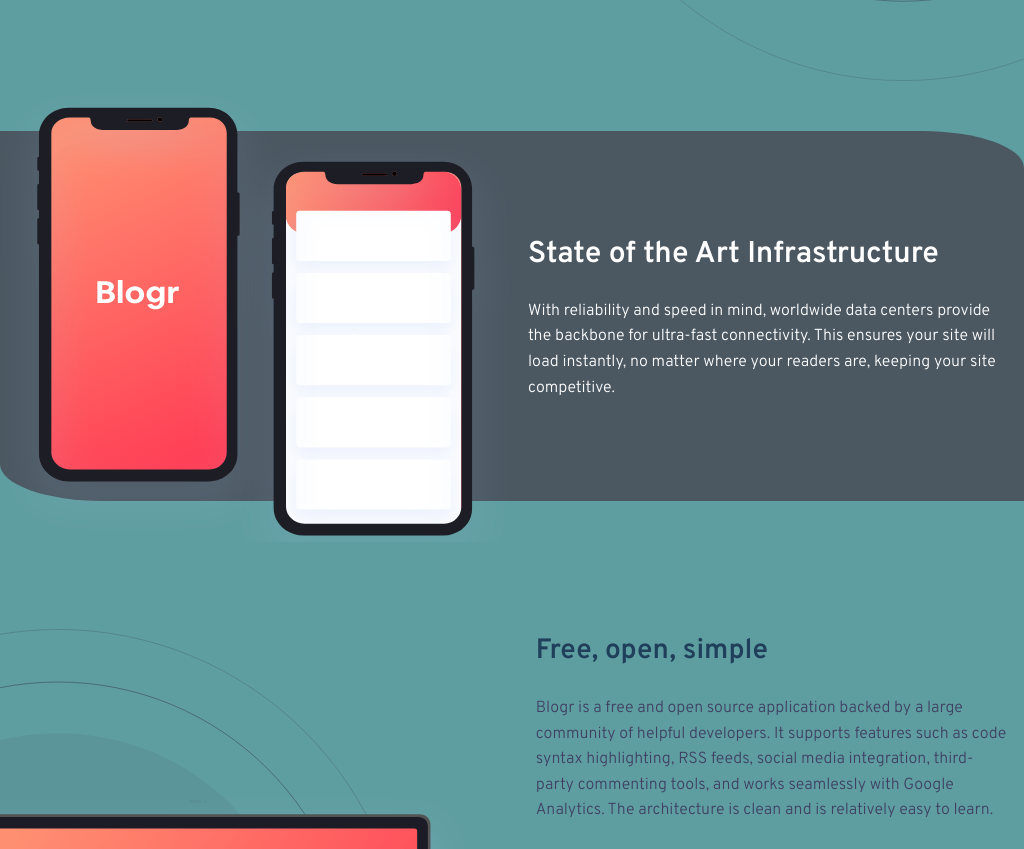
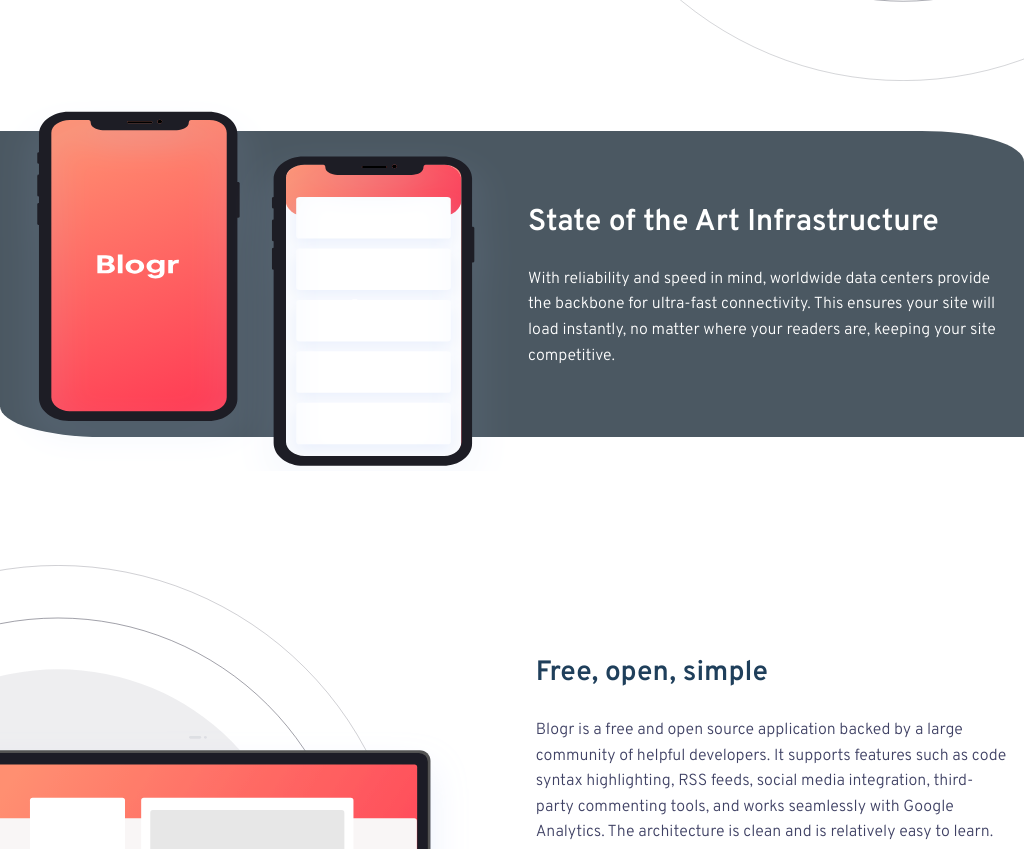
Before and after one commit to Ajya007/FrontendMentor-Challange1, a plain HTML site: page index.html in a window 1024 px wide. Shown: the part 1502-2351 px from the top of the page. Drawn offline with Linux system fonts and the light colour scheme.

Commit message:
color correction

```diff
--- a/css/_art.scss
+++ b/css/_art.scss
@@ -227,8 +227,8 @@
         .art-boxes{
 
             .art-box1{
-                padding-top: 6.25rem;
-                padding-bottom: 6.25rem;
+                padding-top: 4.25rem;
+                padding-bottom: 4.25rem;
                 padding-left: 1rem;
                 padding-right: 1rem;
 
--- a/css/_desktop.scss
+++ b/css/_desktop.scss
@@ -181,7 +181,7 @@
 
              }
              .d-box2{
-
+                margin-top: 5.375rem;
                  order: 2;
                  flex-basis: 50%;
                  padding-left: 1rem;
@@ -196,6 +196,7 @@
                      font-size: 1rem;
                  }
                  .d-part1{
+
                      margin-bottom: 4.375rem;
                  }
                  .d-part2{
@@ -250,7 +251,7 @@
 
             }
             .d-box2{
-
+                margin-top: 5.375rem;
                 order: 2;
                 flex-basis: 50%;
                 padding-left: 1rem;
--- a/css/_future.scss
+++ b/css/_future.scss
@@ -160,9 +160,7 @@
 //for tablets
 
 @media only screen and (min-width: 469px) and (max-width: 768px) {
-    body{
-        background-color: aquamarine;
-    }
+
 
 
     .future{
--- a/css/_showcase.scss
+++ b/css/_showcase.scss
@@ -519,9 +519,7 @@ header{
      }
 
 
-    body{
-        background-color: cadetblue;
-    }
+
 
     header{
         padding-left: 3rem;
```
Also changed, not shown: css/style.css, 1 other file.
